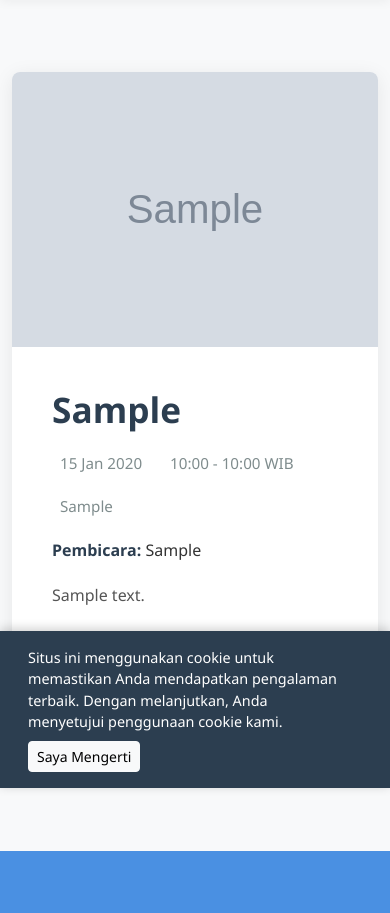
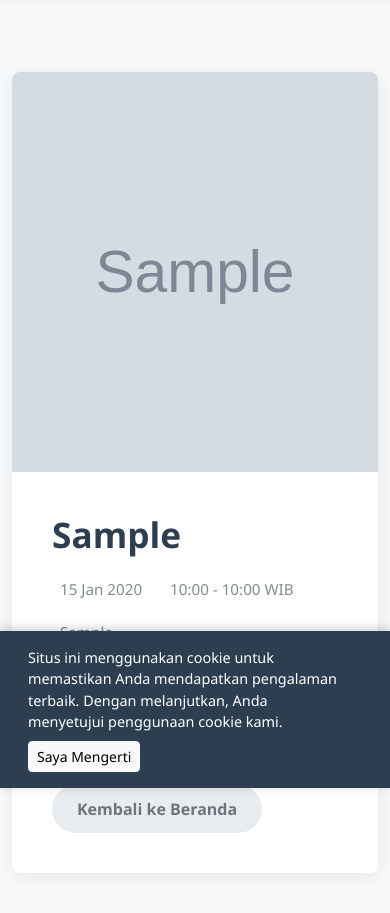
Before and after one commit to rainerhosch/wastutalk-web, a CodeIgniter app: page /database/event/detail?id=1 in a window 390 px wide. Shown: the part 56-969 px from the top of the page. Run offline with CodeIgniter, Linux system fonts and the light colour scheme; tables that the repository leaves empty or names only in its code hold one stand-in row (values such as "Sample post"); grey boxes marked "Sample" are stand-in pictures; data that the repository does not hold is empty.

Commit message:
Refactor event detail styling for improved responsiveness
- Commented out the previous media query for larger screens and adjusted the flex-direction to column for better layout.
- Added a new event image section with aspect ratio for consistent display.
- Cleaned up HTML structure for better readability and maintainability.

```diff
--- a/application/views/event/detail.php
+++ b/application/views/event/detail.php
@@ -28,7 +28,7 @@
         overflow: hidden;
     }
 
-    @media (min-width: 768px) {
+    /* @media (min-width: 768px) {
         .event-detail-container {
             flex-direction: row;
         }
@@ -45,6 +45,31 @@
         height: 100%;
         object-fit: cover;
         display: block;
+    } */
+
+    @media (min-width: 768px) {
+        .event-detail-container {
+            /* Hapus flex-direction: row; */
+            flex-direction: column;
+        }
+    }
+
+    .event-image-section {
+        width: 100%;
+        /* Gambar akan membentang di seluruh lebar */
+        height: 400px;
+        /* Atur tinggi tetap atau sesuaikan dengan viewport */
+        overflow: hidden;
+        position: relative;
+        /* Tambahkan aspek rasio untuk konsistensi */
+        aspect-ratio: 16 / 9;
+    }
+
+    .event-image-section img {
+        width: 100%;
+        height: 100%;
+        object-fit: cover;
+        /* Tetap gunakan cover untuk mengisi ruang */
     }
 
     .event-status {
@@ -196,7 +221,7 @@
                         $event_date_only = date('Y-m-d', strtotime($event_latest->sesi_date));
 
                         if ($event_date_only >= $today_date_only) {
-                            echo '<a target="_blank" href="'.$event_latest->presensi_uri.'" class="btn-register">Daftar Sekarang</a>';
+                            echo '<a target="_blank" href="' . $event_latest->presensi_uri . '" class="btn-register">Daftar Sekarang</a>';
                             // echo '<a href="#" class="btn-register" data-bs-toggle="modal" data-bs-target="#registerEventModal">Daftar Sekarang</a>';
                         }
                         ?>
@@ -239,7 +264,8 @@
                             <input type="text" class="form-control" id="instansi" name="instansi">
                         </div>
                         <div class="mb-3">
-                            <label for="instansi" class="form-label">Program Study <span style="font-size: 10px;">(jika ada)</span></label>
+                            <label for="instansi" class="form-label">Program Study <span style="font-size: 10px;">(jika
+                                    ada)</span></label>
                             <input type="text" class="form-control" id="instansi" name="instansi">
                         </div>
                     </div>
```
